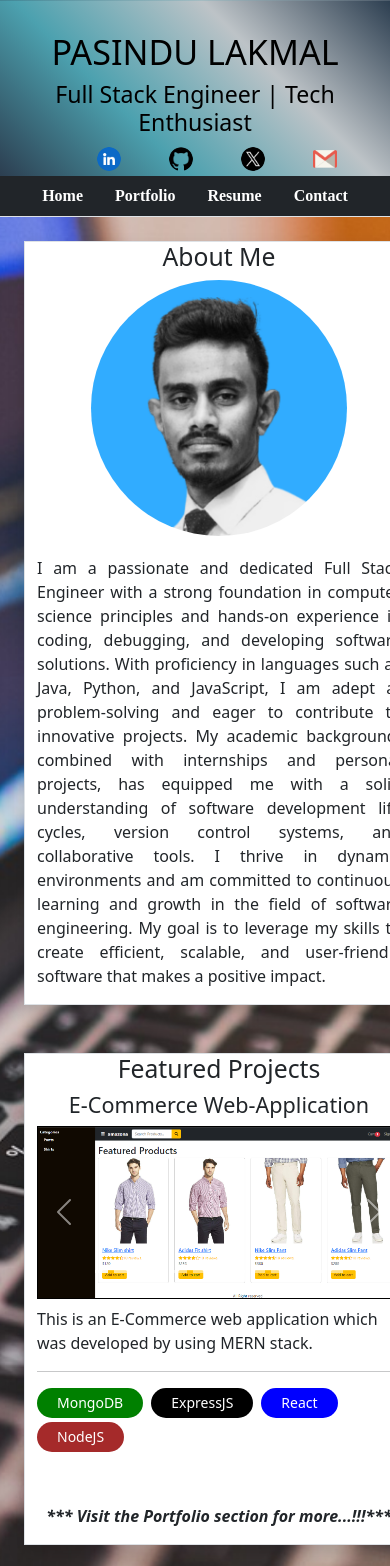
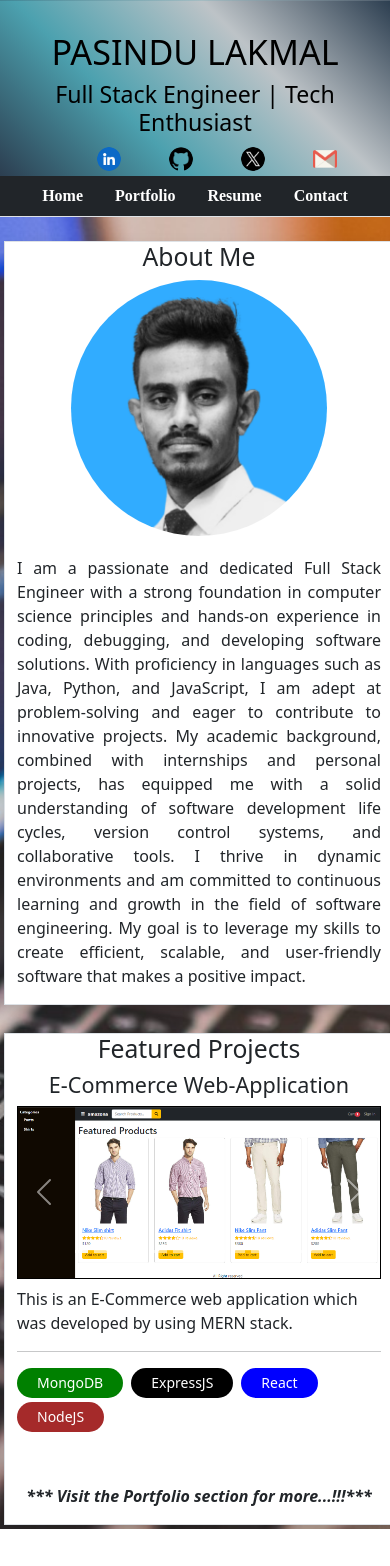
Before and after one commit to lakmalnanayakkara/portfolio, an Angular app in the folder PortfolioApplication/: page /home in a window 390 px wide. Shown: the top 1566 px of the page. After the commit the page ends 1529 px from the top, so only its background shows below. Built offline with nearby package versions, Linux system fonts and the light colour scheme.

Commit message:
fix: responsive fix

```diff
--- a/PortfolioApplication/src/app/home/home.component.html
+++ b/PortfolioApplication/src/app/home/home.component.html
@@ -2,7 +2,7 @@
   <div>
     <div class="container">
       <div class="row">
-        <div class="col-lg shadow border m-4 bg-white">
+        <div class="col-lg shadow border mt-4 m-1 bg-white">
           <div class="text-center">
             <h2>About Me</h2>
             <img
@@ -28,7 +28,7 @@
             </p>
           </div>
         </div>
-        <div class="col-lg shadow border m-4 bg-white">
+        <div class="col-lg shadow border mt-4 m-1 bg-white">
           <div class="text-center">
             <h2>Featured Projects</h2>
             <h4>{{ project.name }}</h4>
```
